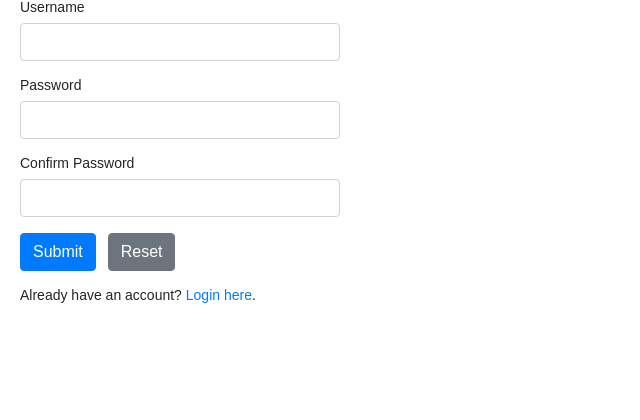
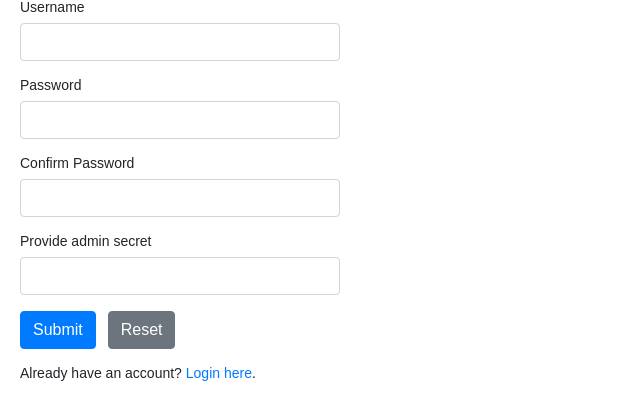
Before and after one commit to uom-android-team2/WeBall_Statistics-Backend, a PHP site: page /register.php in a window 1280 px wide. Shown: the part 99-519 px from the top of the page, without its empty margins (0-640 px from the left). Run offline with PHP 8.4, Linux system fonts and the light colour scheme.

Commit message:
admin need a secret string in order to sign in the secret is provided by the team. for now is hardcoded as uom-andoid-team2

```diff
--- a/php/register.php
+++ b/php/register.php
@@ -3,8 +3,8 @@
 require_once "config.php";
 
 // Define variables and initialize with empty values
-$username = $password = $confirm_password = "";
-$username_err = $password_err = $confirm_password_err = "";
+$username = $password = $confirm_password = $secret =  "";
+$username_err = $password_err = $confirm_password_err = $secret_err = "";
 
 // Processing form data when form is submitted
 if($_SERVER["REQUEST_METHOD"] == "POST"){
@@ -63,8 +63,14 @@ if($_SERVER["REQUEST_METHOD"] == "POST"){
         }
     }
 
+    if(empty($_POST["secret"]) || $_POST["secret"] !== "uom-android-team2"){
+        $secret_err = "Please provide a correct admin secret to create an account";
+    }else{
+        $secret = $_POST["secret"];
+    }
+
     // Check input errors before inserting in database
-    if(empty($username_err) && empty($password_err) && empty($confirm_password_err)){
+    if(empty($username_err) && empty($password_err) && empty($confirm_password_err) && empty($secret_err)){
 
         // Prepare an insert statement
         $sql = "INSERT INTO users (username, password) VALUES (?, ?)";
@@ -127,6 +133,11 @@ if($_SERVER["REQUEST_METHOD"] == "POST"){
                 <span class="invalid-feedback"><?php echo $confirm_password_err; ?></span>
             </div>
             <div class="form-group">
+                <label>Provide admin secret</label>
+                <input type="text" name="secret" class="form-control <?php echo (!empty($secret_err)) ? 'is-invalid' : ''; ?>" value="<?php echo $secret; ?>">
+                <span class="invalid-feedback"><?php echo $secret_err; ?></span>
+            </div>
+            <div class="form-group">
                 <input type="submit" class="btn btn-primary" value="Submit">
                 <input type="reset" class="btn btn-secondary ml-2" value="Reset">
             </div>
```
